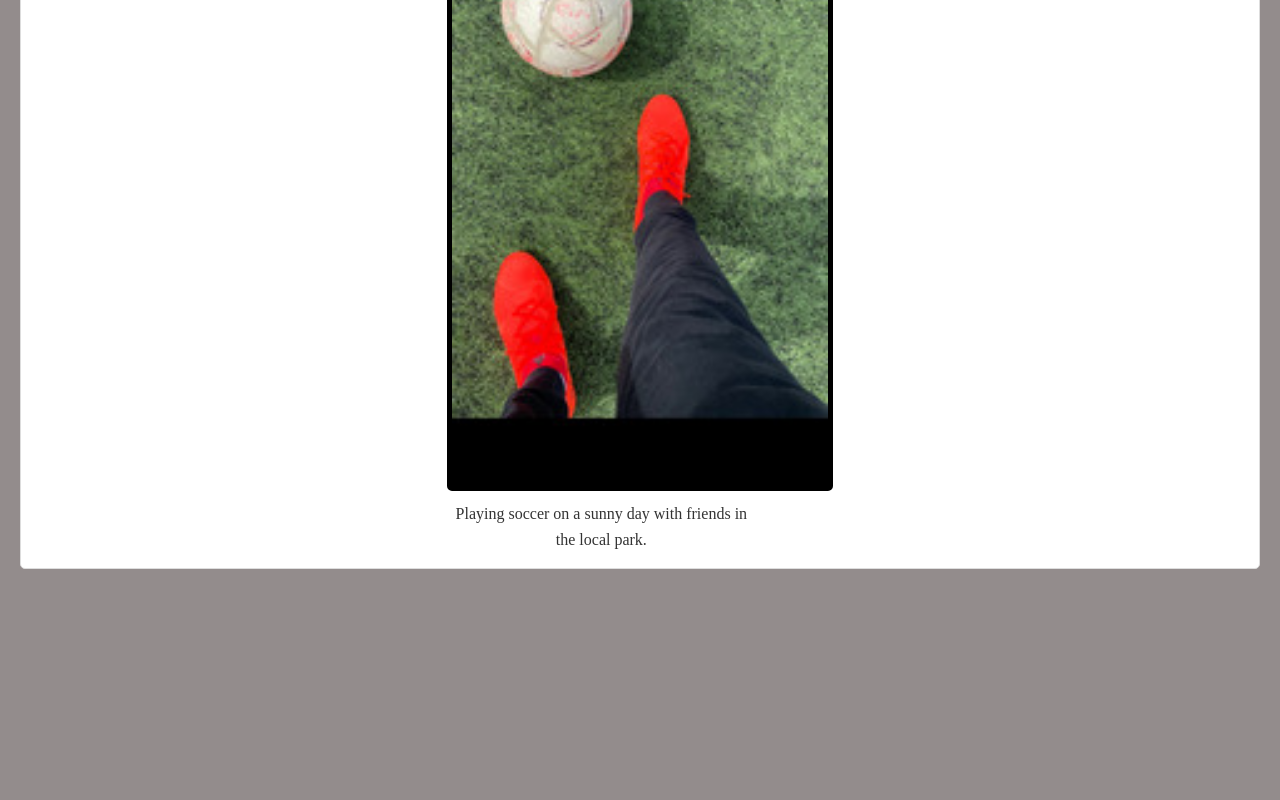
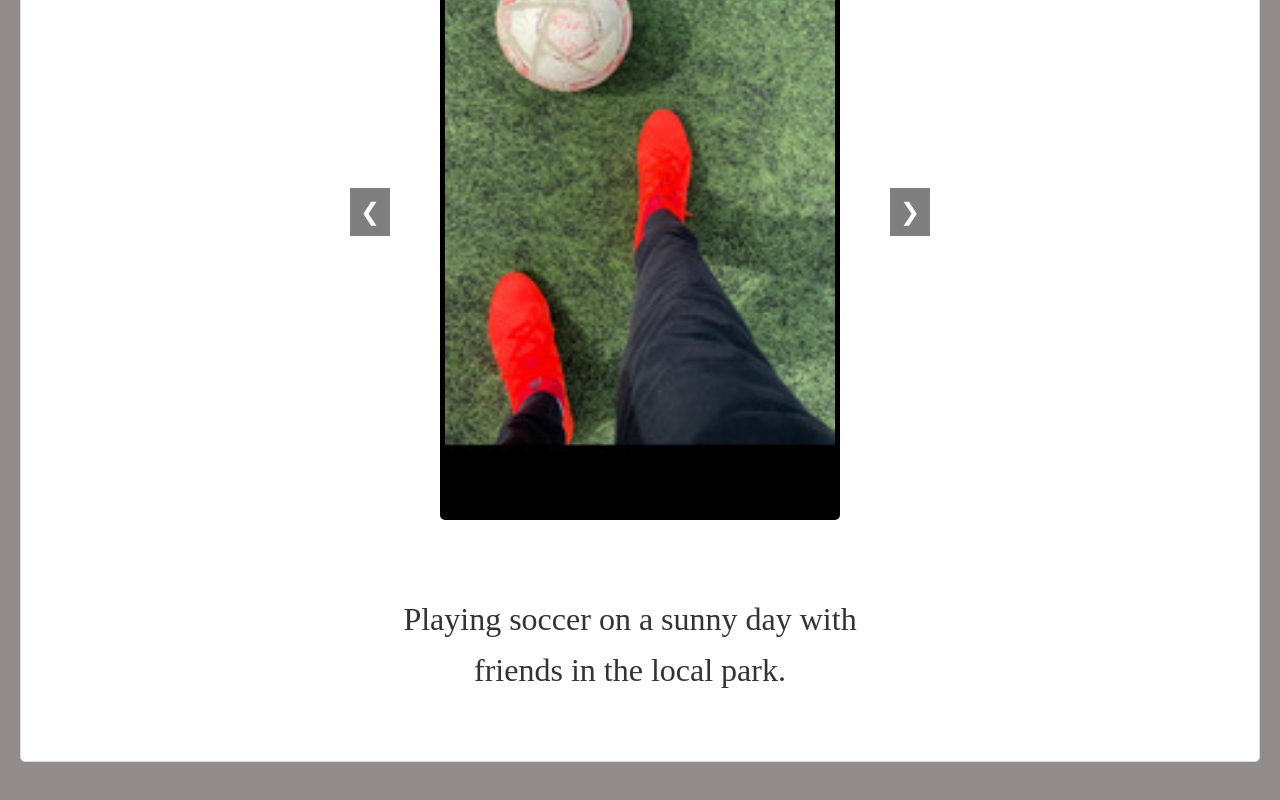
Before and after one commit to CesarR2005/webdev_project3, a plain HTML site: page hobbies.html in a window 1280 px wide. Shown: the part 526-1326 px from the top of the page. Before the commit the page ends 1135 px from the top, so only its background shows below. Drawn offline with Linux system fonts and the light colour scheme.

Commit message:
Update styles.css

```diff
--- a/css/styles.css
+++ b/css/styles.css
@@ -177,34 +177,23 @@ iframe {
   }
 }
 
-
-
-.slider {
-  position: relative;
-  display: flex;
-  justify-content: center;
-  align-items: center;
-  text-align: center;
-}
-
-.slide {
-  display: none;
+/* The slides are hidden by default */
+#slider {
   position: relative;
 }
 
-.slide img {
+
+.slider-container {
+  position: relative;
   width: 100%;
-  max-width: 100%;
-  height: auto;
-  display: block;
-  margin: 0 auto;
+  max-width: 600px;
+  margin:  auto;
 }
 
 .slide p {
-  margin-top: 10px;
-  text-align: center;
-  font-size: 1rem;
+  font-size: 2rem;
   color: #333;
+  margin: 50px
 }
 
 .prev, .next {
```
